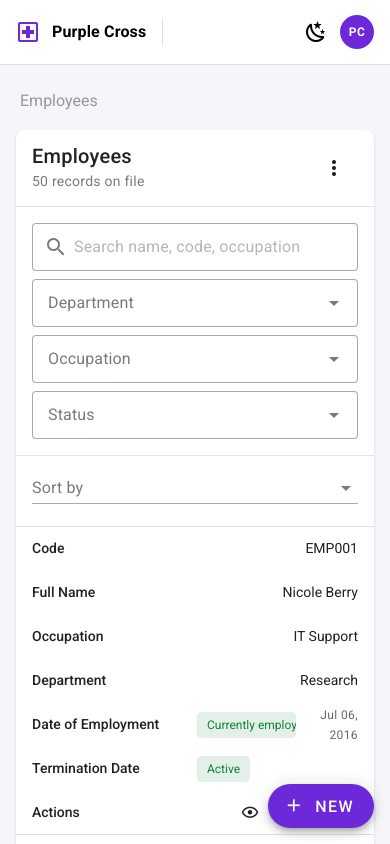
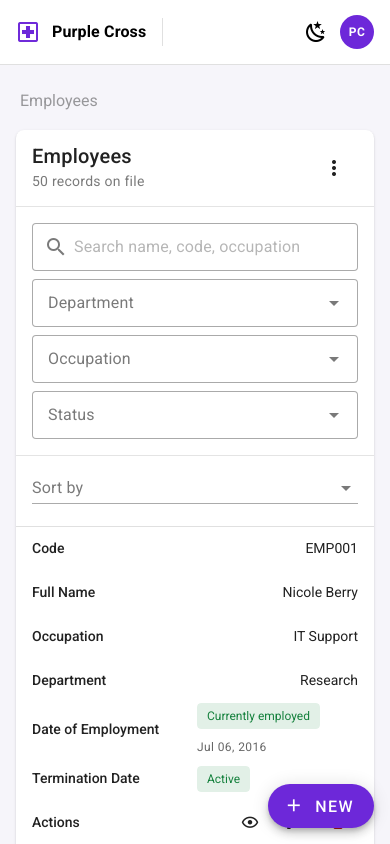
Before and after one commit to agonius11/Case-Study-Purple-Cross-Ltd, a Vue app: page /employees in a window 390 px wide. Shown: the top 844 px of the page. Built offline with nearby package versions, Linux system fonts and the light colour scheme.

Commit message:
fixed small adjustment in responsivnes for tablet

```diff
--- a/src/views/EmployeeListView.vue
+++ b/src/views/EmployeeListView.vue
@@ -164,12 +164,12 @@ function confirmDelete() {
       item-value="code"
       :items-per-page="10"
       :items-per-page-options="[10, 25, 50, 100]"
-      mobile-breakpoint="sm"
+      mobile-breakpoint="md"
       hover
       density="comfortable"
     >
       <template #[`item.dateOfEmployment`]="{ item }">
-        <div class="d-flex align-center ga-2">
+        <div class="d-flex align-center flex-wrap ga-2">
           <EmploymentStatusChip :date="item.dateOfEmployment" kind="employment" />
           <span v-if="item.dateOfEmployment" class="text-caption text-medium-emphasis">
             {{ formatDate(item.dateOfEmployment) }}
@@ -178,7 +178,7 @@ function confirmDelete() {
       </template>
 
       <template #[`item.terminationDate`]="{ item }">
-        <div class="d-flex align-center ga-2">
+        <div class="d-flex align-center flex-wrap ga-2">
           <EmploymentStatusChip :date="item.terminationDate" kind="termination" />
           <span v-if="item.terminationDate" class="text-caption text-medium-emphasis">
             {{ formatDate(item.terminationDate) }}
```
